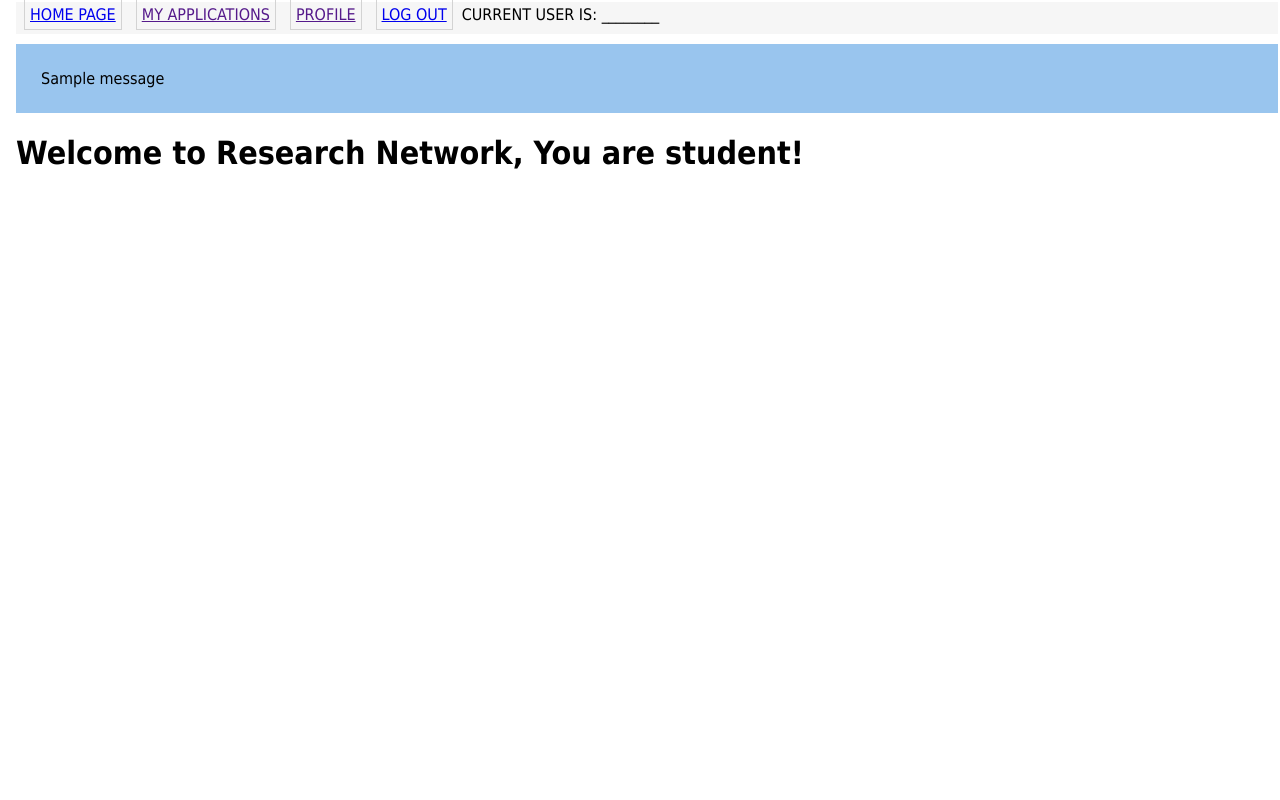
After one commit to box-lin/researchnetwork, a Flask app: page /student_index in a window 1280 px wide. The commit adds this page. Run offline with Flask 2, Linux system fonts and the light colour scheme; tables that the repository leaves empty hold one stand-in row (values such as "Sample post"); one stand-in notice (Sample message) is shown.

```diff
--- a/app/Controller/routes.py
+++ b/app/Controller/routes.py
@@ -9,3 +9,8 @@ bp_routes.template_folder = Config.TEMPLATE_FOLDER #'..\\View\\templates'
 @bp_routes.route('/faculty_index', methods=['GET'])
 def faculty_index():
     return render_template('f_index.html', title="WSU Research Network")
+
+
+@bp_routes.route('/student_index', methods=['GET'])
+def student_index():
+    return render_template('s_index.html', title="WSU Research Network")
--- a/app/View/templates/f_index.html
+++ b/app/View/templates/f_index.html
@@ -1,6 +1,6 @@
 {% extends "f_base.html" %} {% block content %}
 
-<h1>Welcome to Research Network!</h1>
+<h1>Welcome to Research Network! You are faculty!</h1>
 
 
 {% endblock %}
--- /dev/null
+++ b/app/View/templates/s_base.html
@@ -0,0 +1,34 @@
+<html>
+
+<head>
+    {% if title %}
+    <title>{{ title }} - Research Network </title>
+    {% else %}
+    <title> Welcome to Washington State University Research Network </title>
+    {% endif %}
+    <link rel="stylesheet" href="{{ url_for('static', filename='css/main.css') }}">
+</head>
+
+<body>
+    <div class="nav-container">
+        <table>
+            <tr>
+                <td><a href="{{ url_for('routes.faculty_index') }}" class="button">Home Page</a></td>
+                <!-- TODO (iteration 1) : add the "Login" or "Logout" link. If the user is logged in, Login link should be displayed, otherwise Logout link should be displayed. -->
+                <td><a href="" class="button"> My Applications </a></td>
+                <td><a href="" class="button"> Profile </a></td>
+                <td><a href="{{ url_for('auth.logout') }}" class="button"> Log Out </a></td>
+                <!-- TODO (iteration 1) : Replace "_______" below with the username of the current user.-->
+                <td> Current user is: <span class="useritem">________ </span> </td>
+            </tr>
+        </table>
+    </div>
+    <div>
+        {% with messages = get_flashed_messages() %} {% if messages %} {% for message in messages %}
+        <div class = "flash-container"> {{ message }}</div>
+        {% endfor %} {% endif %} {% endwith %} {% block content %} {% endblock %}
+    </div>
+
+</body>
+
+</html>
--- /dev/null
+++ b/app/View/templates/s_index.html
@@ -0,0 +1,6 @@
+{% extends "s_base.html" %} {% block content %}
+
+<h1>Welcome to Research Network, You are student!</h1>
+
+
+{% endblock %}
```
Also changed, not shown: app/Controller/auth_routes.py (+8 -2 lines), app/View/templates/f_register.html (+25 -0 lines), app/View/templates/login.html (+10 -0 lines), researchnetwork.db.
